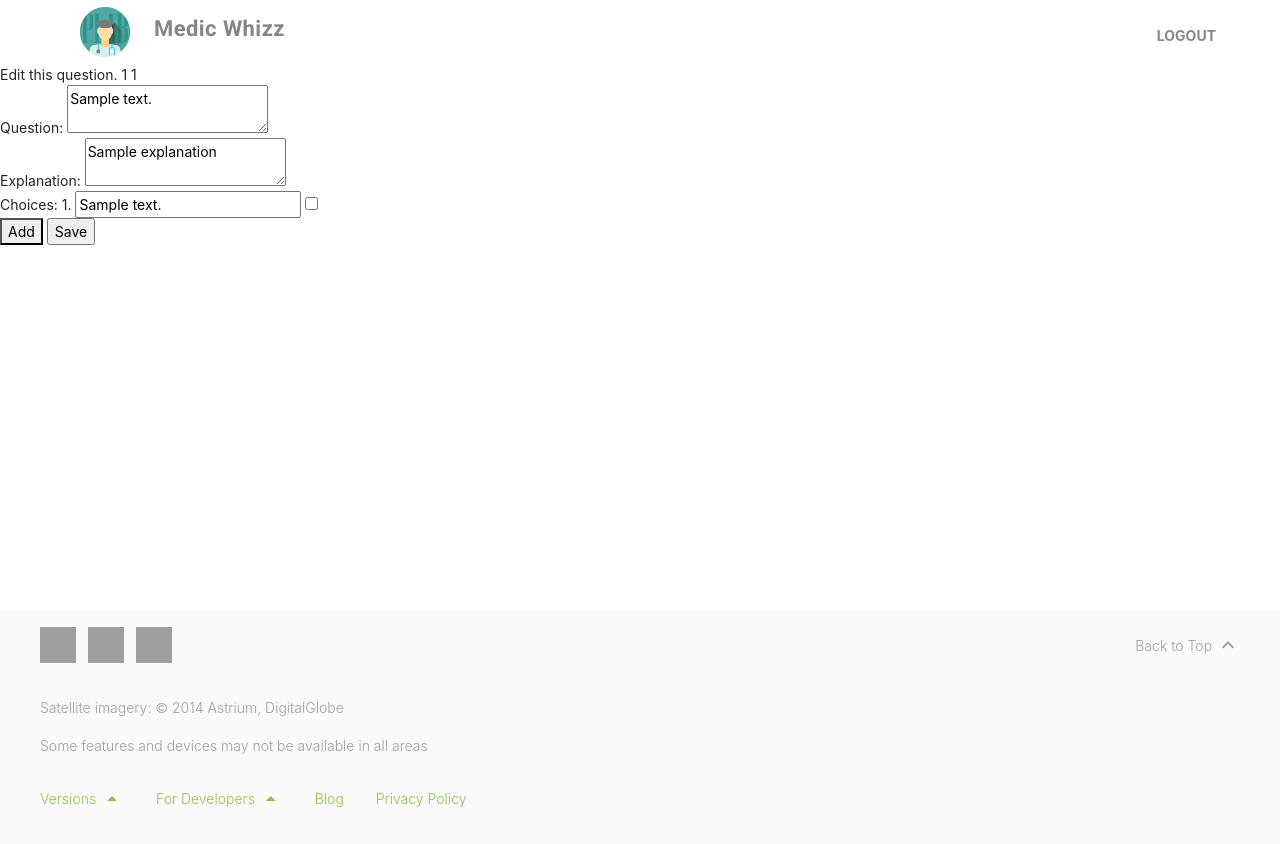
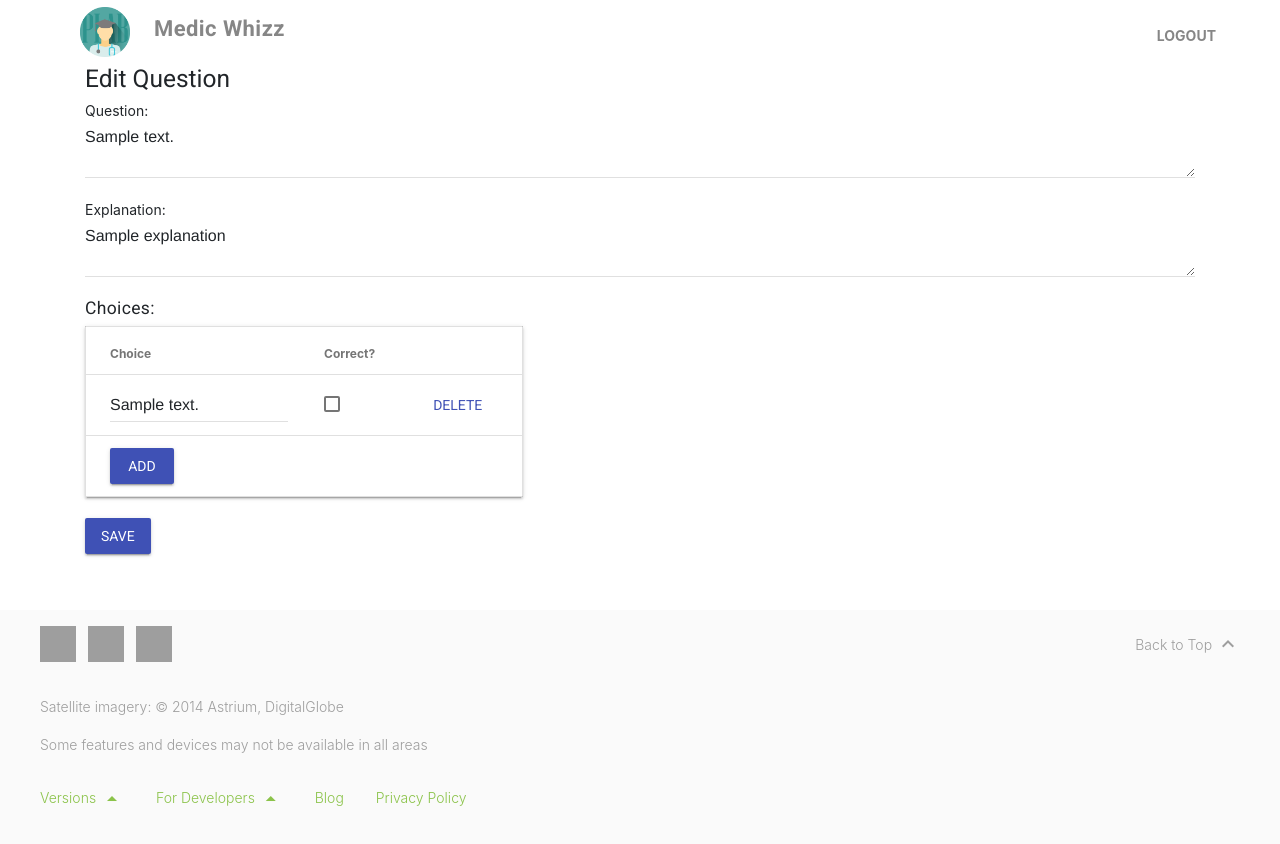
Before and after one commit to Akhilez/medicwhizz-api, a Django app: template admin/templates/admin/edit_mock_question.html in a window 1280 px wide. Run offline with Django 3.2, Linux system fonts and the light colour scheme; the template is opened without the code that fills it: most values are stand-ins (such as "Sample title", 1, 10 or a date in 2020); some libraries are stand-ins or nearby versions.

Commit message:
Footer adjustments in progress

```diff
--- a/admin/templates/admin/edit_mock.html
+++ b/admin/templates/admin/edit_mock.html
@@ -56,7 +56,7 @@
                         <td class="mdl-data-table__cell--non-numeric">{{ question.explanation }}</td>
                         <td><a href="{% url 'admin:edit_mock_question' mock_id question.id %}"
                                class="mdl-button mdl-button--raised mdl-button--colored mdl-js-button mdl-js-ripple-effect">Edit</a>
-                            <a href="#" class="mdl-button mdl-button--raised mdl-button--colored mdl-js-button mdl-js-ripple-effect">Delete</a>
+                            <a href="#" class="mdl-button mdl-button--colored mdl-js-button mdl-js-ripple-effect">Delete</a>
                         </td>
                     </tr>
                 {% endfor %}
--- a/admin/templates/admin/edit_mock_question.html
+++ b/admin/templates/admin/edit_mock_question.html
@@ -2,45 +2,94 @@
 
 {% block container %}
 
+    <div class="container">
+        <h3>Edit Question</h3>
+        {% if error %}
+            <div class="alert alert-danger" role="alert">
                 {{ error }}
-
-    Edit this question.
-    {{ mock_id }}
-    {{ question_id }}
+            </div>
+        {% endif %}
 
         <form action="" method="post">
             {% csrf_token %}
 
-    Question: <textarea name="question_text">{{ question.text }}</textarea><br/>
-    Explanation: <textarea name="explanation">{{ question.explanation }}</textarea><br/>
+            Question: <textarea name="question_text" class="mdl-textfield__input"
+                                type="text">{{ question.text }}</textarea><br/>
+            Explanation: <textarea name="explanation" class="mdl-textfield__input"
+                                   type="text">{{ question.explanation }}</textarea><br/>
 
-    Choices:
+            <h5>Choices:</h5>
+            <table class="mdl-data-table mdl-js-data-table mdl-shadow--2dp">
+                <thead>
+                <tr>
+                    <th class="mdl-data-table__cell--non-numeric">Choice</th>
+                    <th class="mdl-data-table__cell--non-numeric">Correct?</th>
+                </tr>
+                </thead>
+                <tbody>
                 {% for choice in choices %}
-        {{ choice.id }}.
-        <input type="text" name="choice-{{ choice.id }}" value="{{ choice.text }}">
-        <input type="checkbox" {% if choice.isCorrect %} checked {% endif %} name="is_correct"><br/>
+                    <tr>
+                        <td><input type="text" name="choice-{{ choice.id }}" value="{{ choice.text }}"
+                                   class="mdl-textfield__input"></td>
+                        <td><label class="mdl-checkbox mdl-js-checkbox mdl-js-ripple-effect"
+                                   for="isCorrectBox-{{ choice.id }}">
+                            <input type="checkbox" id="isCorrectBox-{{ choice.id }}" class="mdl-checkbox__input"
+                                   name="is_correct_{{ choice.id }}"
+                                    {% if choice.isCorrect %} checked {% endif %}>
+                        </label></td>
+                        <td><a href="#"
+                               class="mdl-button mdl-button--colored mdl-js-button mdl-js-ripple-effect">Delete</a></td>
+                    </tr>
                 {% endfor %}
-    <button onclick="popAddChoice()" type="button">Add</button>
+                <tr>
+                    <td class="mdl-data-table__cell--non-numeric">
+                        <button onclick="popAddChoice()" id="addNewChoiceButton" type="button"
+                                class="mdl-button mdl-button--raised mdl-button--colored mdl-js-button mdl-js-ripple-effect">
+                            Add
+                        </button>
+                    </td>
+                </tr>
+                </tbody>
+            </table><br/>
+            <input type="submit" value="Save" name="save_details"
+                   class="mdl-button mdl-button--raised mdl-button--colored mdl-js-button mdl-js-ripple-effect">
+            <br/>
 
             <div id="add_choice_pop_up" style="display: none;">
-        Your unsaved changes will be lost. Please save the changes (if any) before adding a new choice.
-        <input type="text" name="new_choice_text" placeholder="New Choice" required>
-        is this choice a correct option?
-        <input type="checkbox" name="new_choice_is_correct">
-        <input type="submit" name="add_new_choice" value="Add">
-        <button onclick="closePopUp()"  type="button">Close</button>
+                <h4>Add New Choice</h4>
+                Your unsaved changes will be lost. Please save the changes (if any) before adding a new choice.<br/>
+                <div class="mdl-textfield mdl-js-textfield">
+                    <input class="mdl-textfield__input" type="text" id="newChoiceTextField" name="new_choice_text"
+                           required>
+                    <label class="mdl-textfield__label" for="newChoiceTextField">Enter New Choice</label>
+                </div>
+                <br/>
+                <label class="mdl-checkbox mdl-js-checkbox mdl-js-ripple-effect"
+                       for="isNewCorrectBox">
+                    <input type="checkbox" id="isNewCorrectBox" class="mdl-checkbox__input"
+                           name="new_choice_is_correct">
+                    <span class="mdl-checkbox__label">Is this choice a correct option?</span>
+                </label><br/><br/>
+                <input type="submit" name="add_new_choice" value="Add"
+                       class="mdl-button mdl-button--raised mdl-button--colored mdl-js-button mdl-js-ripple-effect">
+                <button onclick="closePopUp()" type="button"
+                        class="mdl-button mdl-button--colored mdl-js-button mdl-js-ripple-effect">Close
+                </button>
             </div>
 
-    <input type="submit" value="Save" name="save_details">
+        </form>
 
-    </form>
+    </div>
 
     <script>
         function popAddChoice() {
             document.getElementById("add_choice_pop_up").style.display = 'block';
+            document.getElementById("addNewChoiceButton").style.display = 'none';
         }
+
         function closePopUp() {
             document.getElementById("add_choice_pop_up").style.display = 'none';
+            document.getElementById("addNewChoiceButton").style.display = 'block';
         }
     </script>
 
--- a/quiz/static/app/app_style.css
+++ /dev/null
@@ -1,4 +0,0 @@
-.mw_footer {
-  grid-row-start: 2;
-  grid-row-end: 3;
-}
--- a/quiz/static/material/app_style.css
+++ b/quiz/static/material/app_style.css
@@ -14,19 +14,12 @@
  * limitations under the License.
  */
 
-html {
-  height: 100%;
-}
-
-body {
-  margin: 0;
-  min-height: 100%;
-  display: grid;
-  grid-template-rows: 1fr auto;
+.page-content {
+    padding-bottom: 56px;
 }
 
 /* Disable ugly boxes around images in IE10 */
-a img{
+a img {
     border: 0px;
 }
 
--- a/quiz/templates/quiz/base.html
+++ b/quiz/templates/quiz/base.html
@@ -37,11 +37,13 @@
         <div class="page-content">
             {% block container %} {% endblock container %}
         </div>
+
+        {% block footer %}
+            {% include 'quiz/includes/footer.html' %}
+        {% endblock footer %}
+
     </main>
 
-    {% block footer %}
-        {% include 'quiz/includes/footer.html' %}
-    {% endblock footer %}
 </div>
 
 <script defer src="https://code.getmdl.io/1.3.0/material.min.js"></script>
--- a/quiz/templates/quiz/includes/footer.html
+++ b/quiz/templates/quiz/includes/footer.html
@@ -1,4 +1,4 @@
-<footer class="android-footer mdl-mega-footer mw_footer">
+<footer class="android-footer mdl-mega-footer">
         <div class="mdl-mega-footer--top-section">
             <div class="mdl-mega-footer--left-section">
                 <button class="mdl-mega-footer--social-btn"></button>
```
Lines whose indentation alone changed are shown as unchanged.
